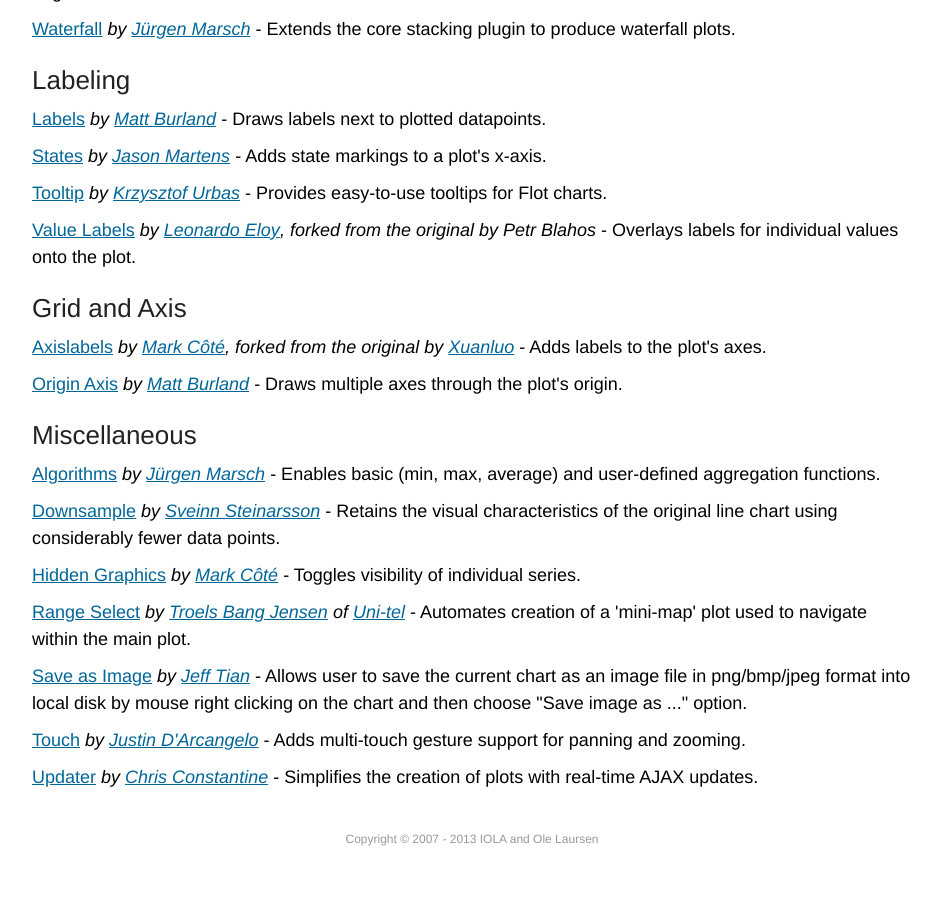
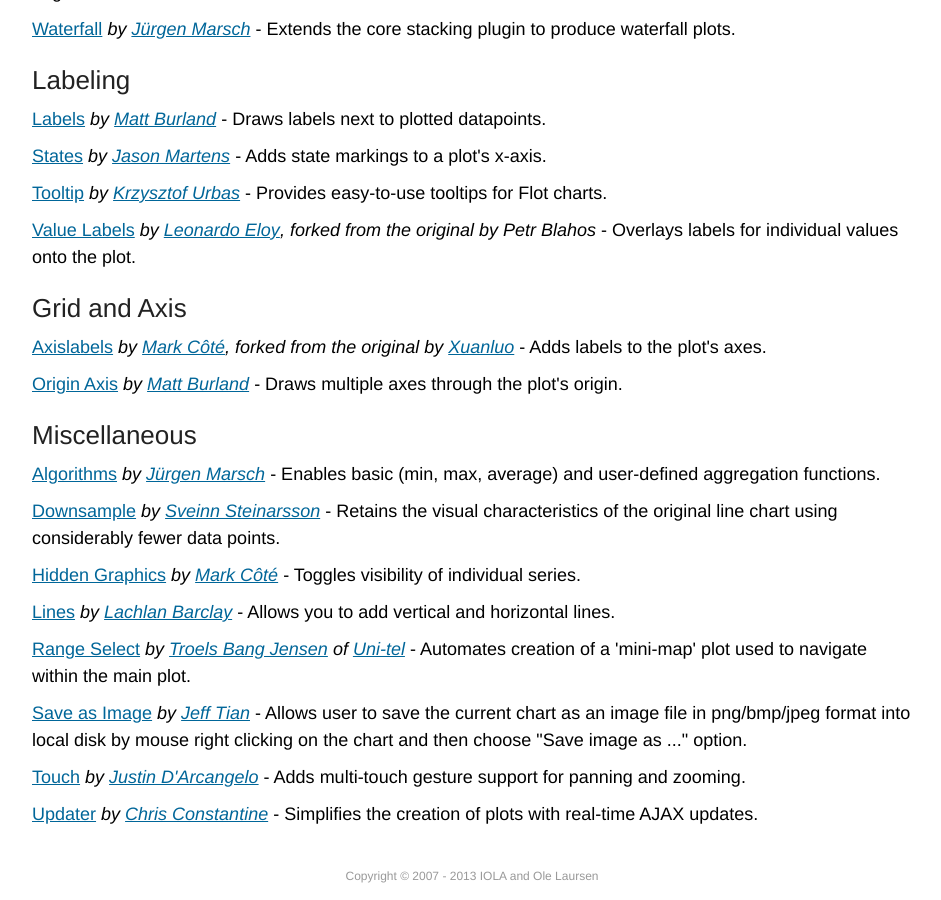
Before and after one commit to flot/flot.github.com, a Jekyll site: the page built from plugins/index.html, in a window 1280 px wide and 900 px high, scrolled down 1283 px. Shown: the whole window, without its empty margins (168-1109 px from the left). Built offline with Jekyll 4.4.1, drawn with Linux system fonts in a browser that asks for light colours; Markdown is read by kramdown in place of the engine named in the settings; before the commit the page ends 2146 px from its top, so only the background shows below that.

Commit message:
Added flot-lines

```diff
--- a/plugins/index.html
+++ b/plugins/index.html
@@ -140,6 +140,10 @@
 <em>by <a href="https://github.com/markrcote">Mark Côté</a></em> -
 Toggles visibility of individual series.</p>
 
+<p><a href="https://github.com/clockwisemusic/flot-lines">Lines</a>
+<em>by <a href="https://github.com/clockwisemusic">Lachlan Barclay</a></em> -
+Allows you to add vertical and horizontal lines.</p>
+
 <p><a href="https://github.com/Uni-tel/flot-rangeselect">Range Select</a>
 <em>by <a href="https://github.com/troelsjensen">Troels Bang Jensen</a> of <a href="https://github.com/Uni-tel">Uni-tel</a></em> -
 Automates creation of a 'mini-map' plot used to navigate within the main plot.</p>
```
